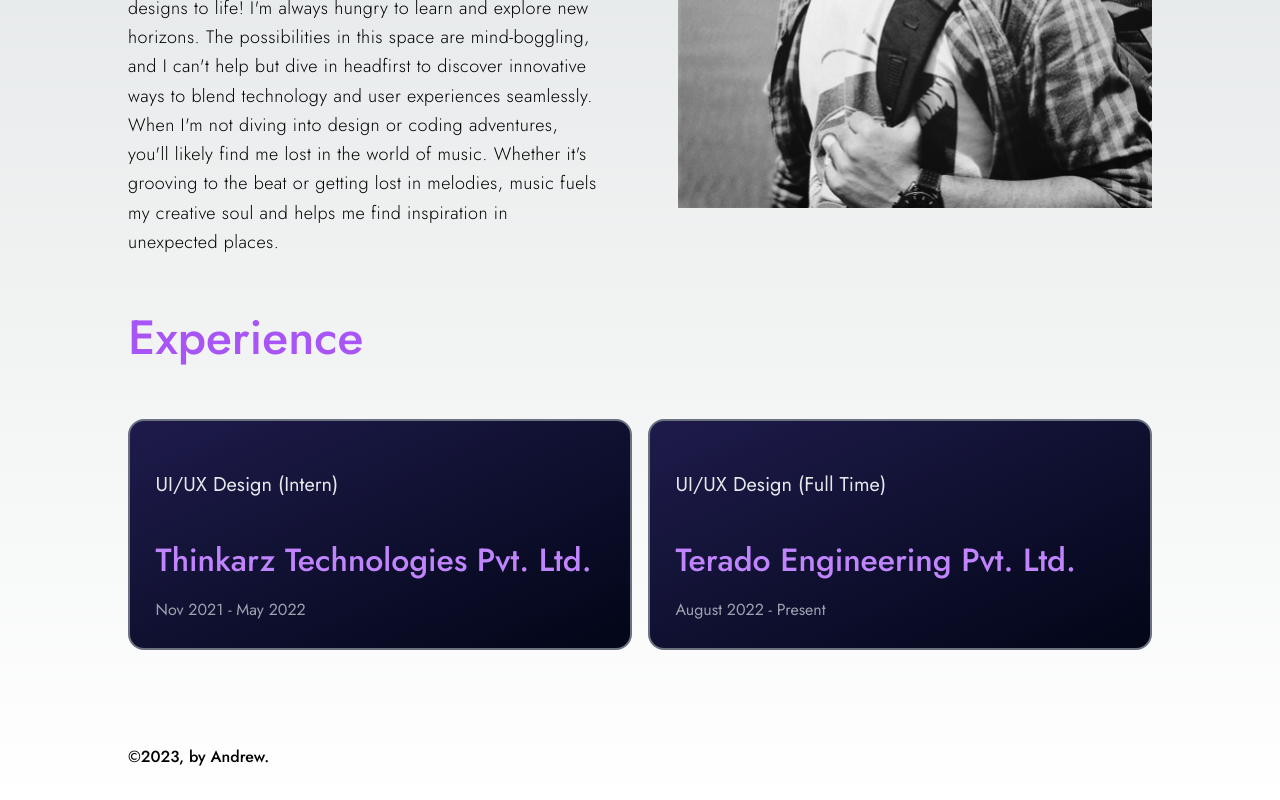
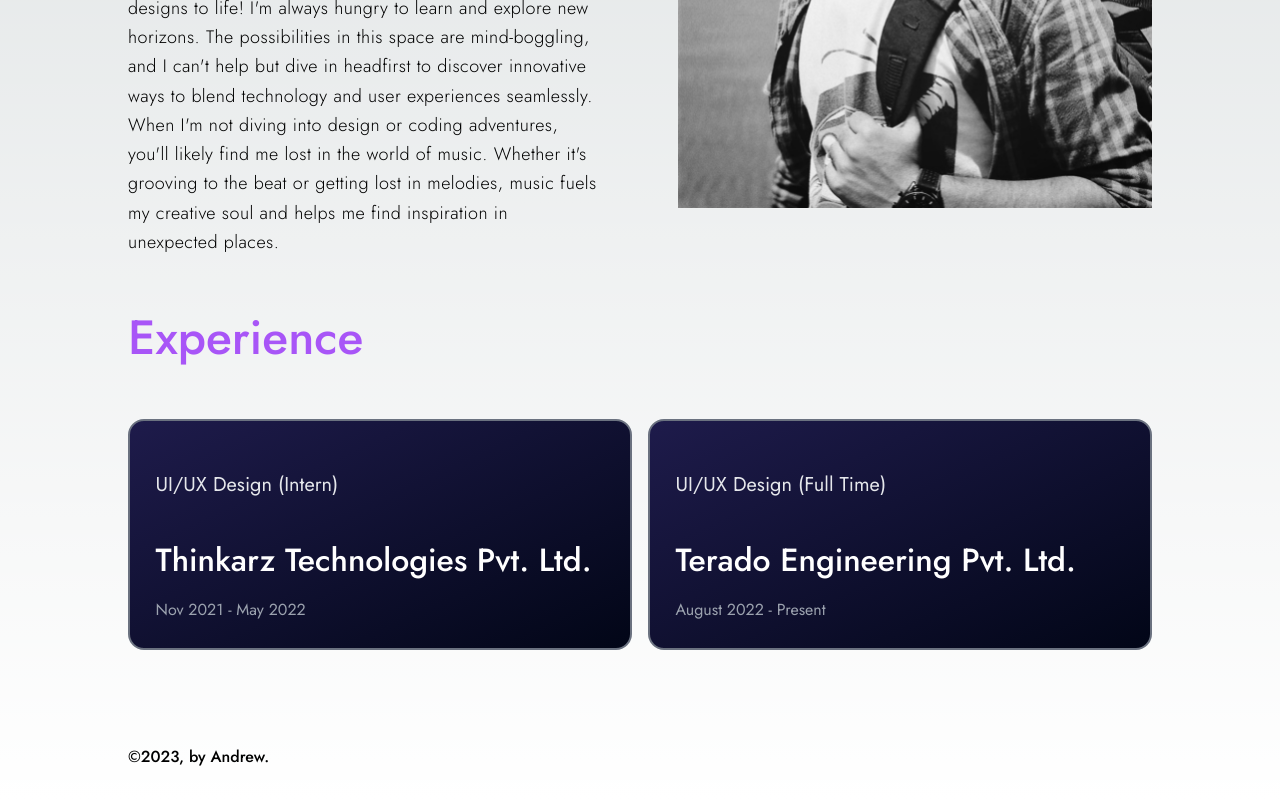
Before and after one commit to Andrew-Monthero/design_portfolio, a Next.js app: page /about in a window 1280 px wide. Shown: the part 632-1432 px from the top of the page. Built offline with nearby package versions, Linux system fonts and the light colour scheme.

Commit message:
eight commit

```diff
--- a/components/Experience.tsx
+++ b/components/Experience.tsx
@@ -7,7 +7,7 @@ const Experience = (props: any) => {
             {props.designation}
           </h2>
 
-          <h3 className='text-[2rem] font-medium text-purple-400'>
+          <h3 className='text-[2rem] font-medium text-white'>
             {props.company}
           </h3>
 
```
